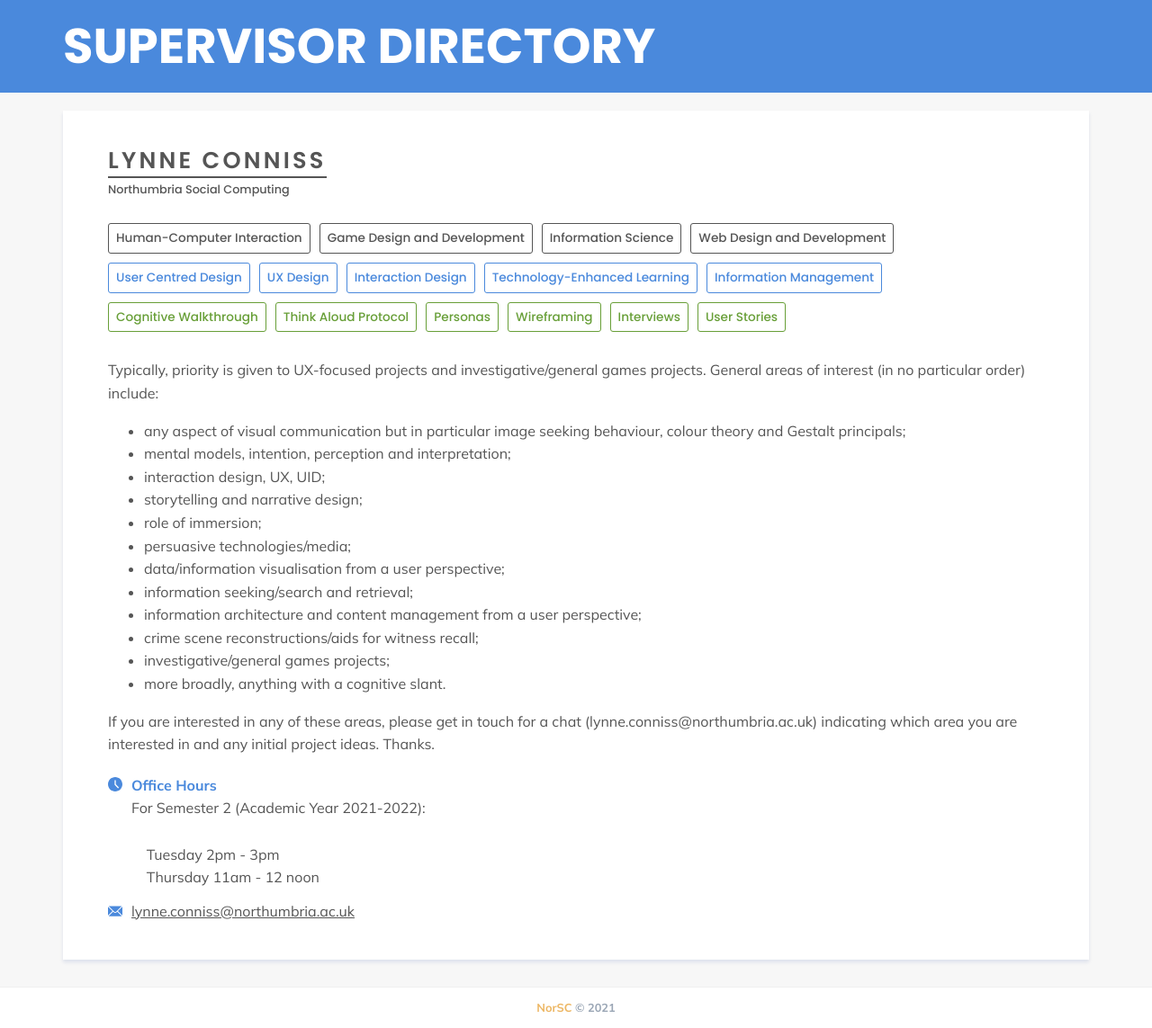
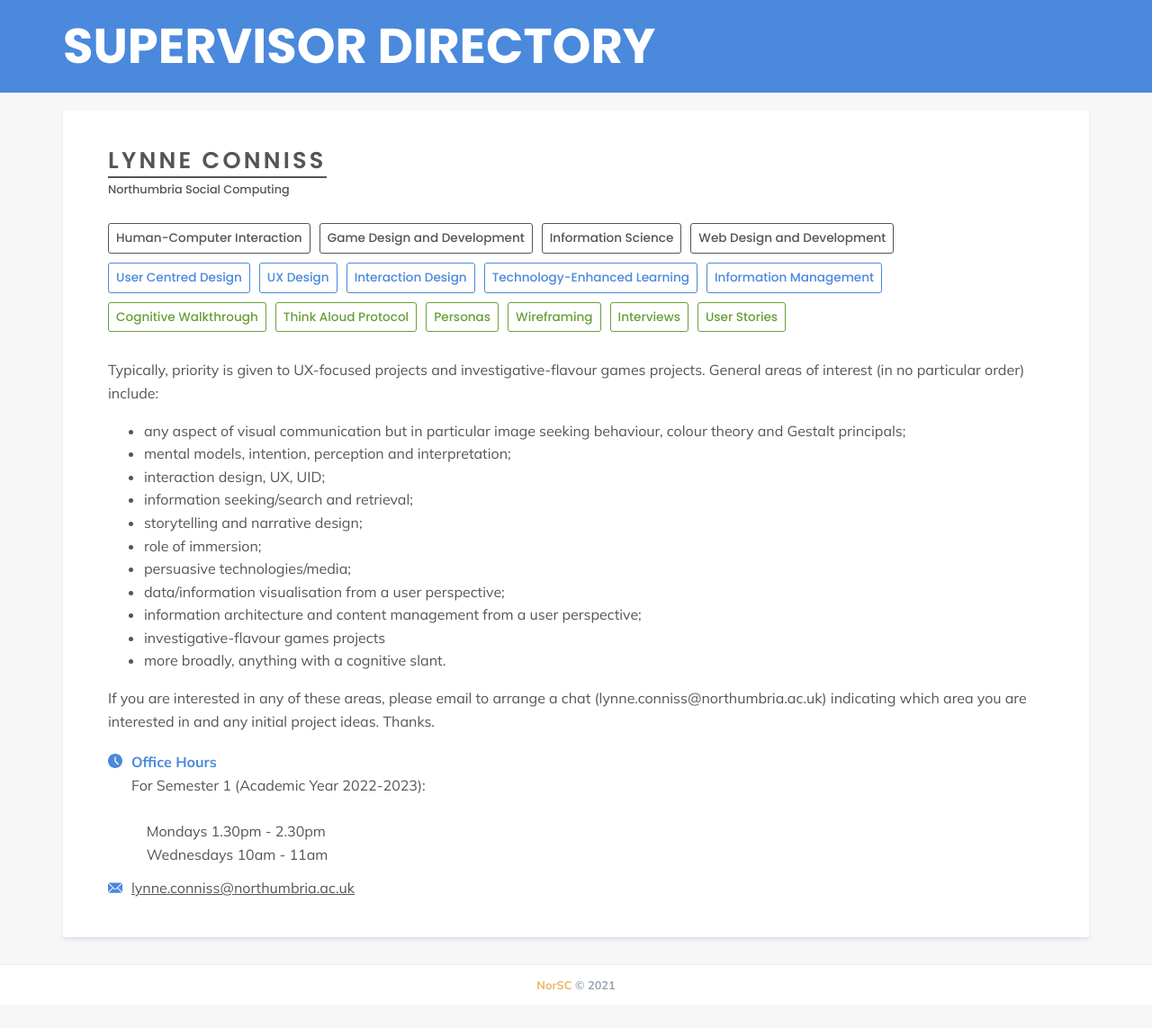
Before and after one commit to NorSC/supervisor-search, a Jekyll site: the page built from _supervisors/lynne-conniss.md, in a window 1280 px wide. Shown: the whole page at 90% size. Built offline with Jekyll 4.4.1, drawn with Linux system fonts in a browser that asks for light colours; a script that is not in the unit is left out; after the commit the page ends 1117 px from its top, so only the background shows below that.

Commit message:
Update Supervisors “lynne-conniss”

```diff
--- a/_supervisors/lynne-conniss.md
+++ b/_supervisors/lynne-conniss.md
@@ -5,10 +5,10 @@ available: true
 available_msc: true
 email: lynne.conniss@northumbria.ac.uk
 office_hours: |-
-  For Semester 2 (Academic Year 2021-2022):
+  For Semester 1 (Academic Year 2022-2023):
 
-      Tuesday 2pm - 3pm
-      Thursday 11am - 12 noon
+      Mondays 1.30pm - 2.30pm
+      Wednesdays 10am - 11am
 research_group: Northumbria Social Computing
 research_themes:
   - Human-Computer Interaction
@@ -29,7 +29,7 @@ technologies_languages:
   - Interviews
   - User Stories
 additional_details: >-
-  Typically, priority is given to UX-focused projects and investigative/general
+  Typically, priority is given to UX-focused projects and investigative-flavour
   games projects. General areas of interest (in no particular order) include:
 
 
@@ -39,36 +39,7 @@ additional_details: >-
 
   * interaction design, UX, UID;
 
-  * storytelling and narrative design;
-
-  * role of immersion;
-
-  * persuasive technologies/media;
-
-  * data/information visualisation from a user perspective;
-
   * information seeking/search and retrieval;
-
-  * information architecture and content management from a user perspective;
-
-  * crime scene reconstructions/aids for witness recall;
-
-  * investigative/general games projects;
-
-  * more broadly, anything with a cognitive slant.
-
-
-  If you are interested in any of these areas, please get in touch for a chat (lynne.conniss@northumbria.ac.uk) indicating which area you are interested in and any initial project ideas. Thanks.
-additional_details_msc: >-
-  Typically, priority is given to UX-focused projects and investigative/general
-  games projects. General areas of interest (in no particular order) include:
-
-
-  * any aspect of visual communication but in particular image seeking behaviour, colour theory and Gestalt principals;
-
-  * mental models, intention, perception and interpretation;
-
-  * interaction design, UX, UID;
 
   * storytelling and narrative design;
 
@@ -78,16 +49,39 @@ additional_details_msc: >-
 
   * data/information visualisation from a user perspective;
 
-  * information seeking/search and retrieval;
-
   * information architecture and content management from a user perspective;
 
-  * crime scene reconstructions/aids for witness recall;
-
-  * investigative/general games projects;
+  * investigative-flavour games projects
 
   * more broadly, anything with a cognitive slant.
 
 
-  If you are interested in any of these areas, please get in touch for a chat (lynne.conniss@northumbria.ac.uk) indicating which area you are interested in and any initial project ideas. Thanks.
+  If you are interested in any of these areas, please email to arrange a chat (lynne.conniss@northumbria.ac.uk) indicating which area you are interested in and any initial project ideas. Thanks.
+additional_details_msc: >-
+  Typically, priority is given to UX-focused projects. General areas of interest
+  (in no particular order) include:
+
+
+  * any aspect of visual communication but in particular image seeking behaviour, colour theory and Gestalt principals;
+
+  * mental models, intention, perception and interpretation;
+
+  * interaction design, UX, UID;
+
+  * information seeking/search and retrieval;
+
+  * storytelling and narrative design;
+
+  * role of immersion;
+
+  * persuasive technologies/media;
+
+  * data/information visualisation from a user perspective;
+
+  * information architecture and content management from a user perspective;
+
+  * more broadly, anything with a cognitive slant.
+
+
+  If you are interested in any of these areas, please email to arrange a chat (lynne.conniss@northumbria.ac.uk) indicating which area you are interested in and any initial project ideas. Thanks.
 ---
```
